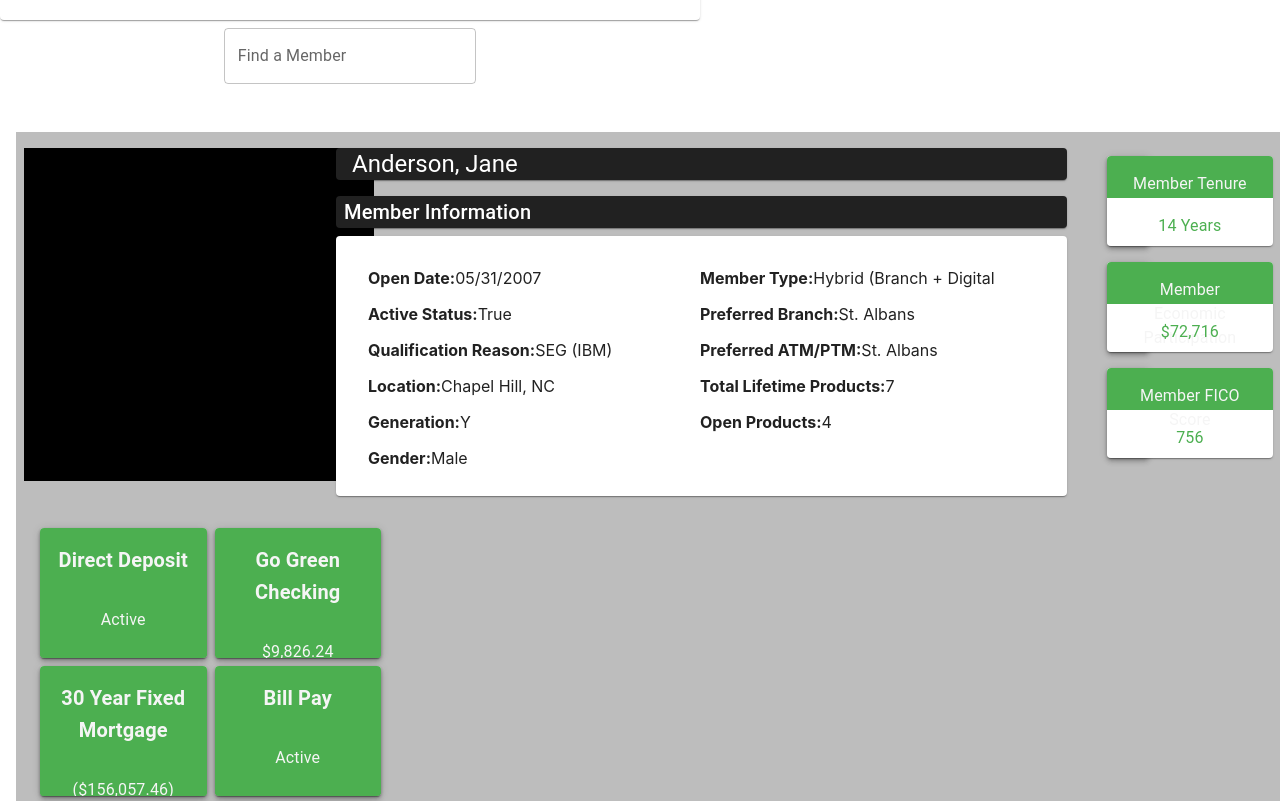
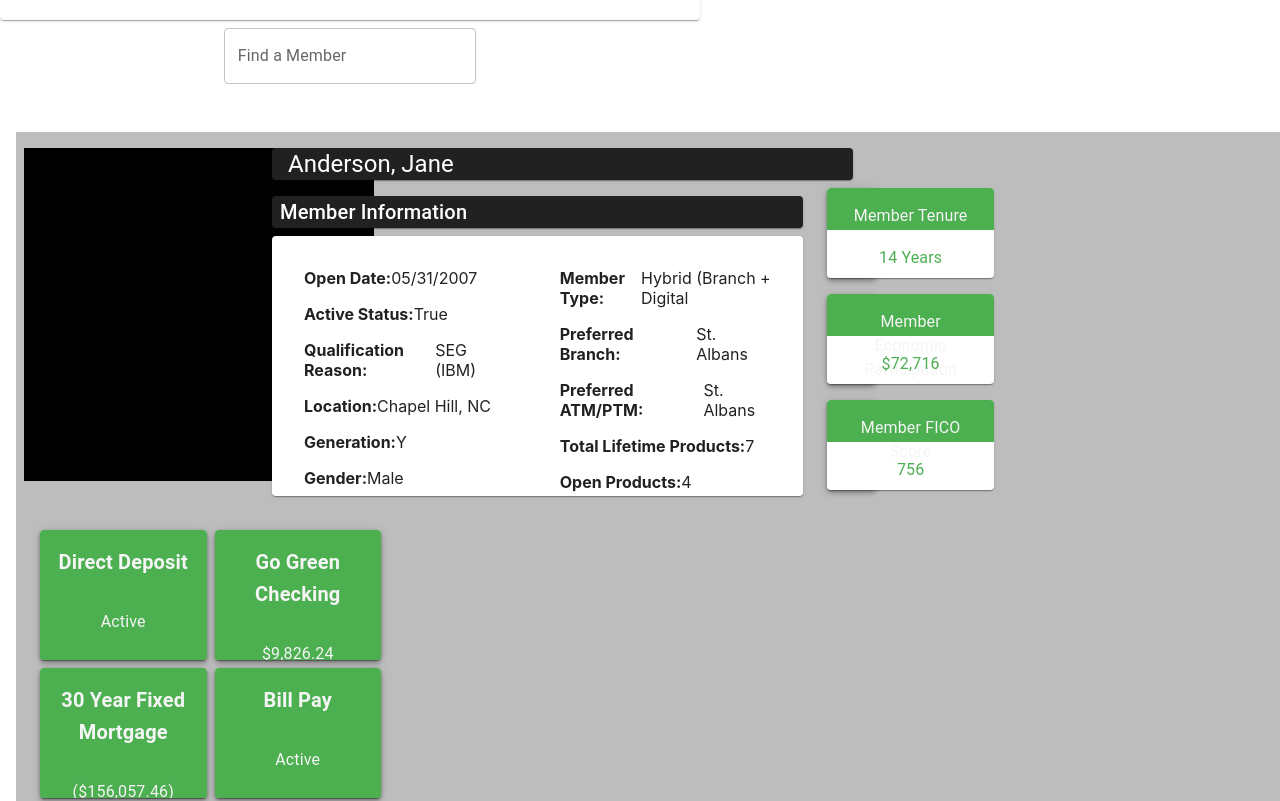
Before and after one commit to NatalieHarrison/components, a React (Create React App) app: page / in a window 1280 px wide. Shown: the part 660-1461 px from the top of the page. Built offline with nearby package versions, Linux system fonts and the light colour scheme.

Commit message:
User info set update
Tried to make the code less complicated with grid

```diff
--- a/src/componentSets/UserInfoSet.tsx
+++ b/src/componentSets/UserInfoSet.tsx
@@ -2,8 +2,8 @@ import Box from '@mui/material/Box';
 import Container from '@mui/material/Container';
 import Grid from '@mui/material/Grid';
 import Stack from '@mui/material/Stack';
+
 import FullGreenBoxes from '../components/FullGreenBox';
-
 import GreenBoxes from '../components/GreenBox';
 import NameHeader from '../components/NameHeader';
 import UserInfo from '../components/UserInfo';
@@ -12,15 +12,15 @@ const content: any = {
   greenBoxItems: [
     { title: 'Member Tenure', body: '14 Years', num: '' },
     { title: 'Member Economic Participation', body: '$72,716', num: '' },
-    {title: 'Member FICO Score', body: '756',num: ''},
+    { title: 'Member FICO Score', body: '756', num: '' },
   ],
   fullGreenBoxItems: [
-    {title: 'Direct Deposit', body: 'Active', num:''},
-    {title: 'Go Green Checking', body: '$9,826.24', num: ''},
-    {title: '30 Year Fixed Mortgage', body: '($156,057.46)', num: ''},
-    {title: 'Bill Pay', body: 'Active', num: ''},
-    {title: '60 Month Auto Loan', body: '($13,216.90)', num: ''},
-    {title: 'Signature Rewards', body: '($748.44)', num: ''},
+    { title: 'Direct Deposit', body: 'Active', num: '' },
+    { title: 'Go Green Checking', body: '$9,826.24', num: '' },
+    { title: '30 Year Fixed Mortgage', body: '($156,057.46)', num: '' },
+    { title: 'Bill Pay', body: 'Active', num: '' },
+    { title: '60 Month Auto Loan', body: '($13,216.90)', num: '' },
+    { title: 'Signature Rewards', body: '($748.44)', num: '' },
   ],
 
   //name header
@@ -42,27 +42,30 @@ const content: any = {
 
 const UserInfoSet = () => {
   return (
-    <Box sx={{ ml: 2, backgroundColor: '#bdbdbd'}}>
+    <Box sx={{ ml: 2, backgroundColor: '#bdbdbd' }}>
       <Box>
         <Grid container spacing={2}>
-          <Grid item xs={3}>
+          <Grid item xs={2.4}>
             <Box sx={{ backgroundColor: 'black', height: 333, width: 350, ml: 1, mr: 1 }}>Avatar profile</Box>
           </Grid>
 
-          <Grid item xs={7}>
-              <NameHeader {...content}></NameHeader>
+          <Grid item xs={5.6}>
+            <NameHeader {...content}></NameHeader>
+            <Stack direction="row">
               <UserInfo {...content}></UserInfo>
+              <Grid item xs={2}>
+                <GreenBoxes {...content}></GreenBoxes>
+              </Grid>
+            </Stack>
           </Grid>
 
-          <Grid item xs = {1}>
+          {/* <Grid item xs={1}>
             <GreenBoxes {...content}></GreenBoxes>
-          </Grid>
+          </Grid> */}
 
-          <Grid item xs = {5}>
+          <Grid item xs={4.5}>
             <FullGreenBoxes {...content}></FullGreenBoxes>
           </Grid>
-
-
         </Grid>
 
         {/* <Stack direction = 'row'>
--- a/src/components/FullGreenBox.tsx
+++ b/src/components/FullGreenBox.tsx
@@ -1,5 +1,5 @@
+import Box from '@mui/material/Box';
 import Card from '@mui/material/Card';
-import Box from '@mui/material/Box';
 import CardContent from '@mui/material/CardContent';
 import Container from '@mui/material/Container';
 import Grid from '@mui/material/Grid';
@@ -19,9 +19,9 @@ interface FullGreenBoxesProps {
 }
 const FullGreenBox = (props: FullGreenBoxProps) => {
   return (
-    <Box sx = {{mr: 1, mb: 1}}>
+    <Box sx={{ mr: 1, mb: 1 }}>
       <Paper elevation={4}>
-        <Card sx={{ width: 166.5, height: 130, backgroundColor: '#4caf50'}}>
+        <Card sx={{ width: 166.5, height: 130, backgroundColor: '#4caf50' }}>
           <CardContent>
             <Typography color="#f5f5f5" variant="h6">
               <b>{props.title}</b>
--- a/src/components/GreenBox.tsx
+++ b/src/components/GreenBox.tsx
@@ -50,9 +50,9 @@ const GreenBoxes = (props: GreenBoxesProps) => {
   return (
     <Container>
       <ThemeProvider theme={theme}>
-        <Stack direction = "column">
+        <Stack direction="column">
           {props.greenBoxItems && props.greenBoxItems.map((box) => <GreenBox {...box}> </GreenBox>)}
-          </Stack>
+        </Stack>
       </ThemeProvider>
     </Container>
   );
```
